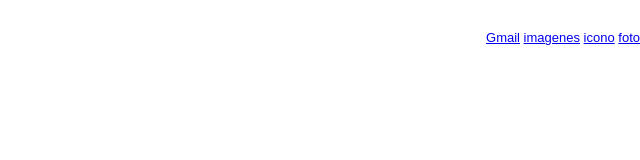
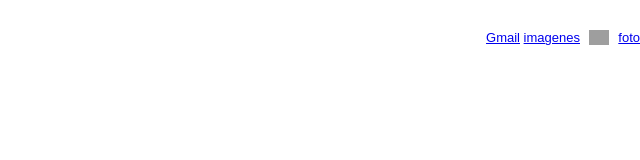
Before and after one commit to yuraniilezama/proyectoclon, a plain HTML site: page index.html in a window 1280 px wide. Shown: the full height of the page, 640-1280 px from the left. Drawn offline with Linux system fonts and the light colour scheme; grey boxes are pictures that could not be loaded.

Commit message:
21/10/2022

```diff
--- a/Css/Styles.css
+++ b/Css/Styles.css
@@ -19,3 +19,15 @@ nav{
     height:auto;
 
 }
+
+ .menu-icon{
+     text-shadow: transparent;
+     color: transparent;
+     text-decoration: none;
+     background-image: url(https://static.thenounproject.com/png/756729-200.png);
+     background-repeat: no-repeat;
+     background-position: center;
+     background-size: contain;
+     font-weight: 25px;
+     height: 25px;
+}
--- a/index.html
+++ b/index.html
@@ -7,9 +7,9 @@
     <meta name="viewport" content="width=device-width, initial-scale=1.0">
     <title>Document</title>
     <link rel="stylesheet" href="./CSS/Styles.css">
-</head>
+</h1>
 
-<body>
+<footer>
     <header>
         <h1></h1>
 
@@ -17,13 +17,18 @@
             <ul class="yurani">
                 <li><a href="#">Gmail</a></li>
                 <li><a href="#">imagenes</a></li>
-                <li><a href="#">icono</a></li>
+                <li><a class="menu-icon" href="#">icono</a></li>
                 <li><a href="#">foto</a></li>
             </ul>
         </nav>
     </header>
 
-
+    <main>
+        <h1></h1>
+    </main>
+    </footer>
+        <h1></h1>
+    <footer>
 </body>
 
 </html>
```
